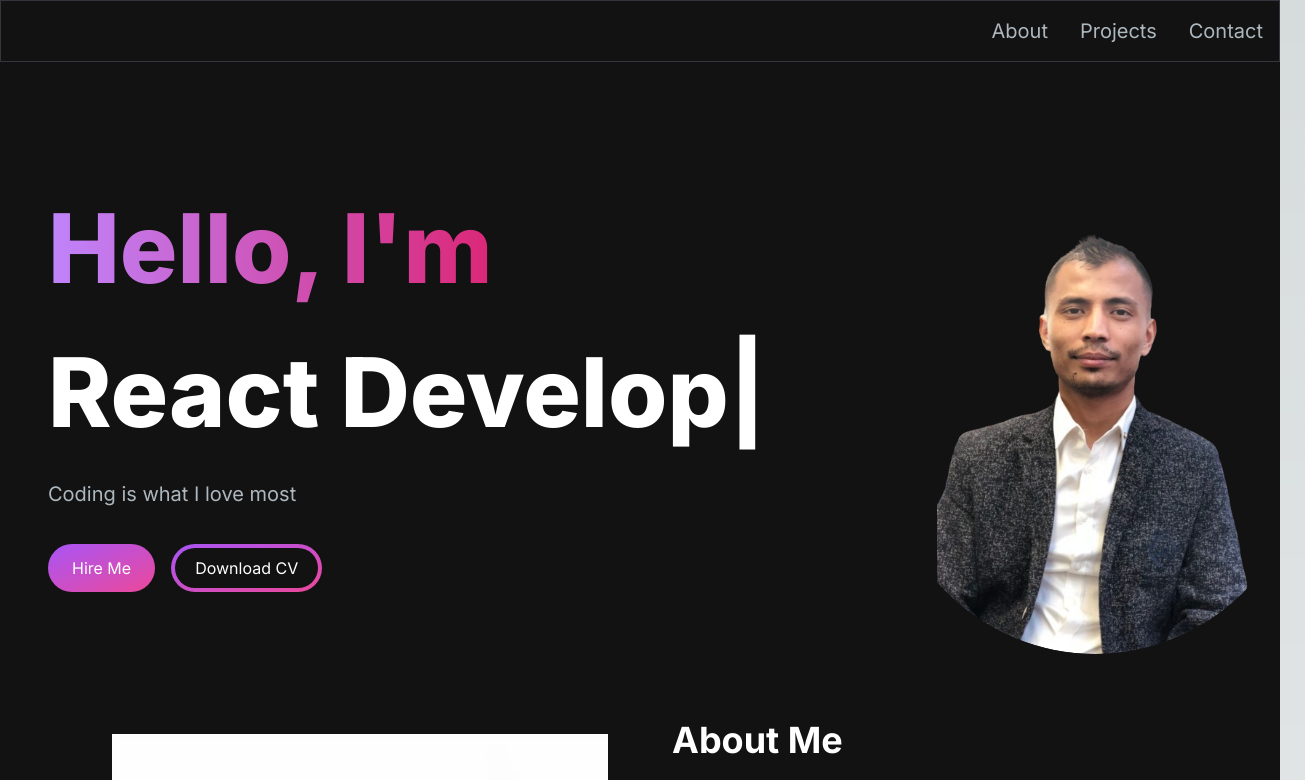
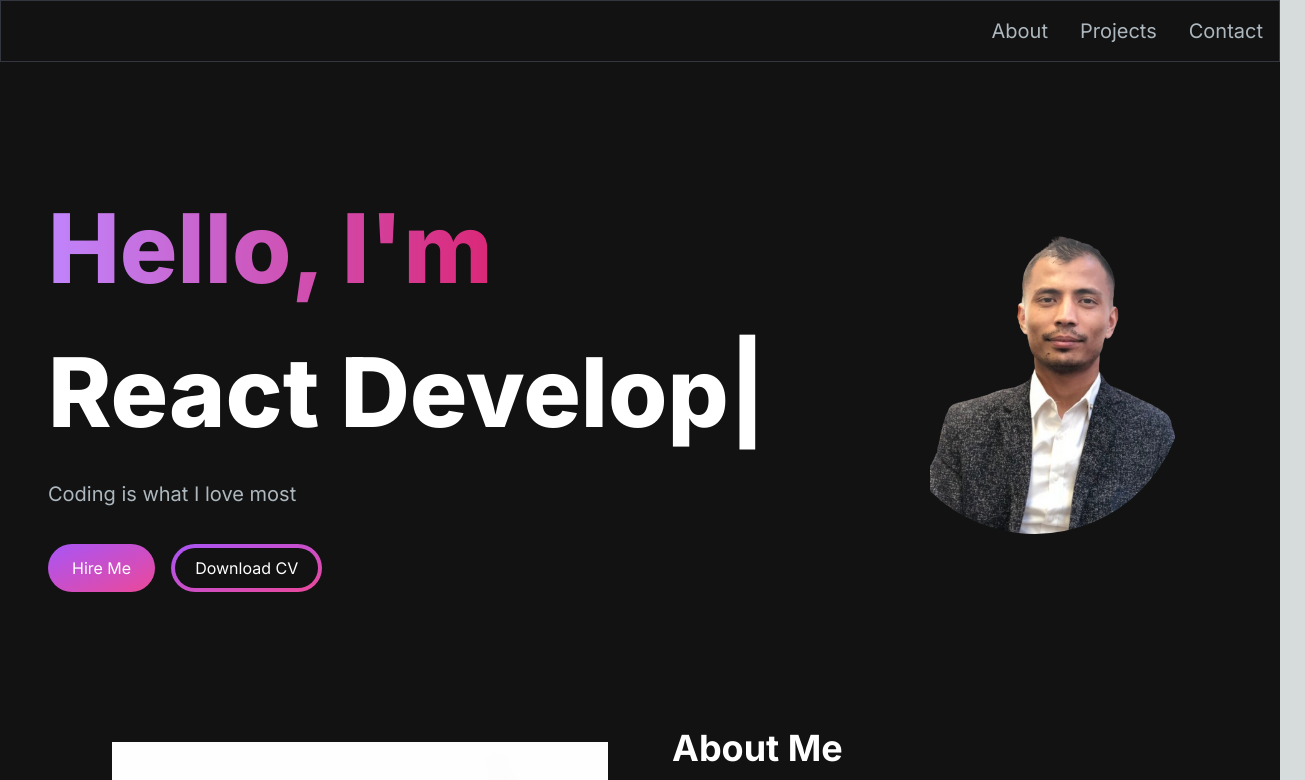
Before and after one commit to kiransamjhana/PortfolioNEXTJS, a Next.js app: page / in a window 1280 px wide. Shown: the top 780 px of the page, 1305 px wide, since content can reach past the window. Built offline with nearby package versions, Linux system fonts and the light colour scheme.

Commit message:
image width fixed

```diff
--- a/src/app/globals.css
+++ b/src/app/globals.css
@@ -34,23 +34,23 @@ body {
 }
 
 .circle {
-  width: 140%;
-  height: 140%;
+  width: 100%;
+  height: 100%;
   border-radius: 100%; /* Change to circle shape */
   overflow: hidden; /* Ensure the image doesn't overflow */
-  border: px solid #88305b; /* Pink border */
+  border: 2 px solid #88305b; /* Pink border */
 }
 
 .circle-image-wrapper {
-  width: 100%; /* Set to 100% */
-  height: 100%; /* Set to 100% */
+  width: 120%; /* Set to 100% */
+  height: 120%; /* Set to 100% */
   position: relative;
 }
 
 .circle-image {
   position: relative;
   bottom: 60px;
-  width: 80%;
+  width: 100%;
   height: auto;
   border-radius: 50%;
 }
--- a/src/app/page.js
+++ b/src/app/page.js
@@ -13,6 +13,7 @@ export default function Home() {
       <div className="container mt-24 mx-auto px-12 py-4">
         <HeroSection />
         {/* <AchievementsSection /> */}
+        <div className="mt-2"></div>
         <AboutSection />
         <ProjectsSection />
         <EmailSection />
```
